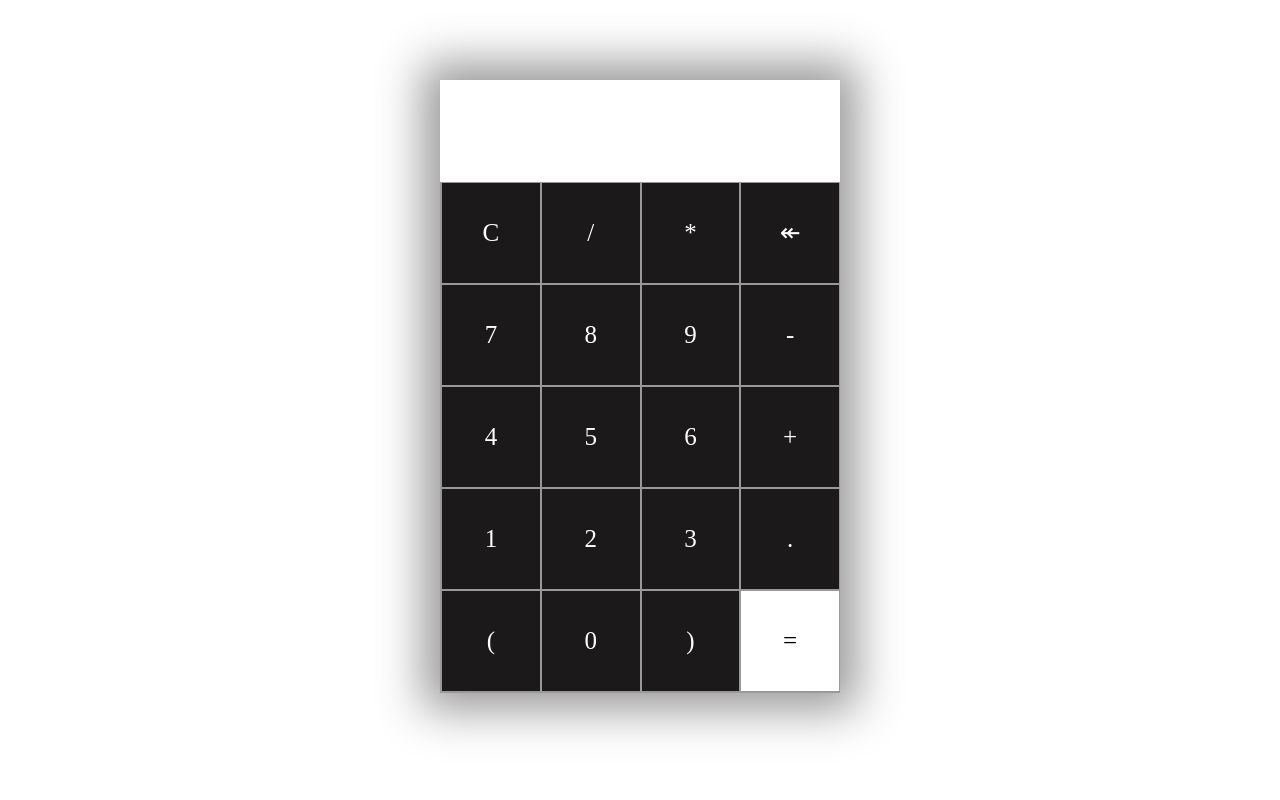
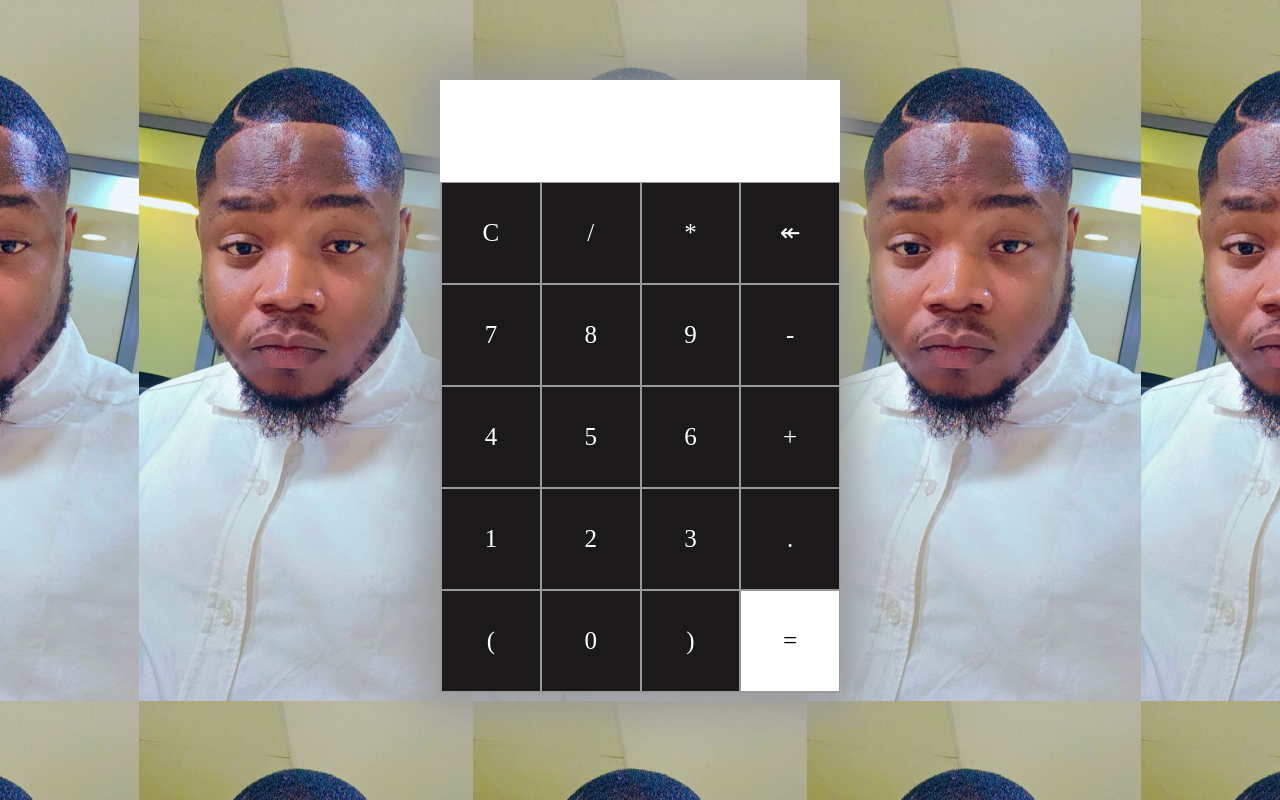
Before and after one commit to B0luwatifemi/calculator-project, a plain HTML site: page index.html in a window 1280 px wide. Drawn offline with Linux system fonts and the light colour scheme.

Commit message:
Background Image

```diff
--- a/style.css
+++ b/style.css
@@ -1,3 +1,11 @@
+body{
+    background-image: url(/images/1.jpeg);
+    background-position: center;
+    background-repeat: fixed;
+    background-size: contain;
+
+}
+
 .container {
     max-width: 400px;
     background-color: rgb(27, 25, 25);
```
Also changed, not shown: images/1.jpeg (added).
